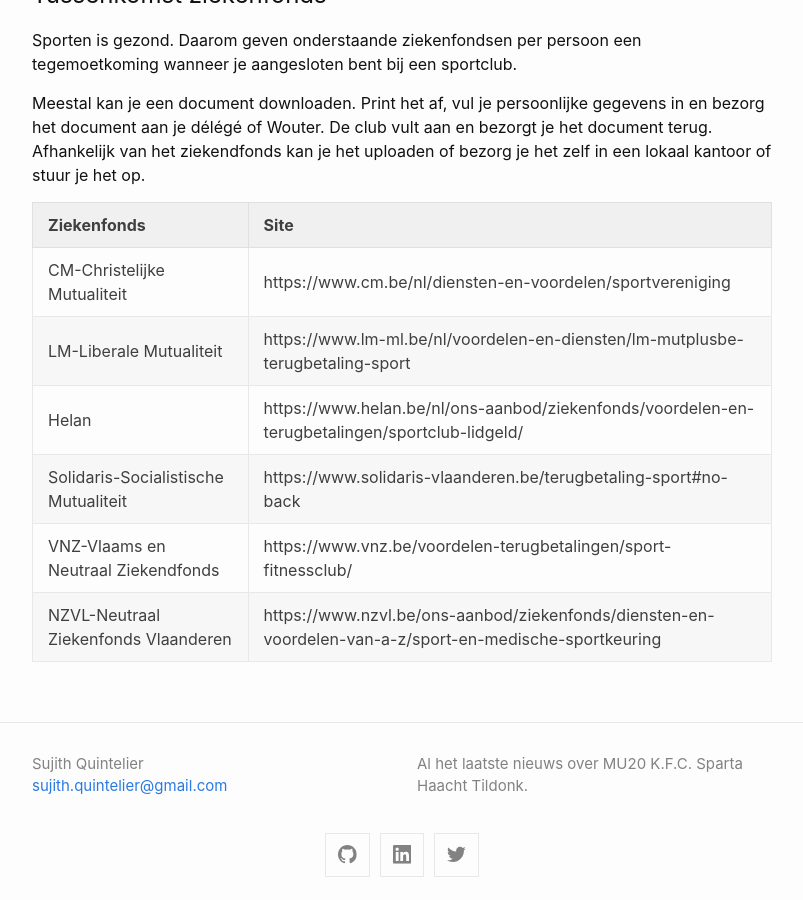
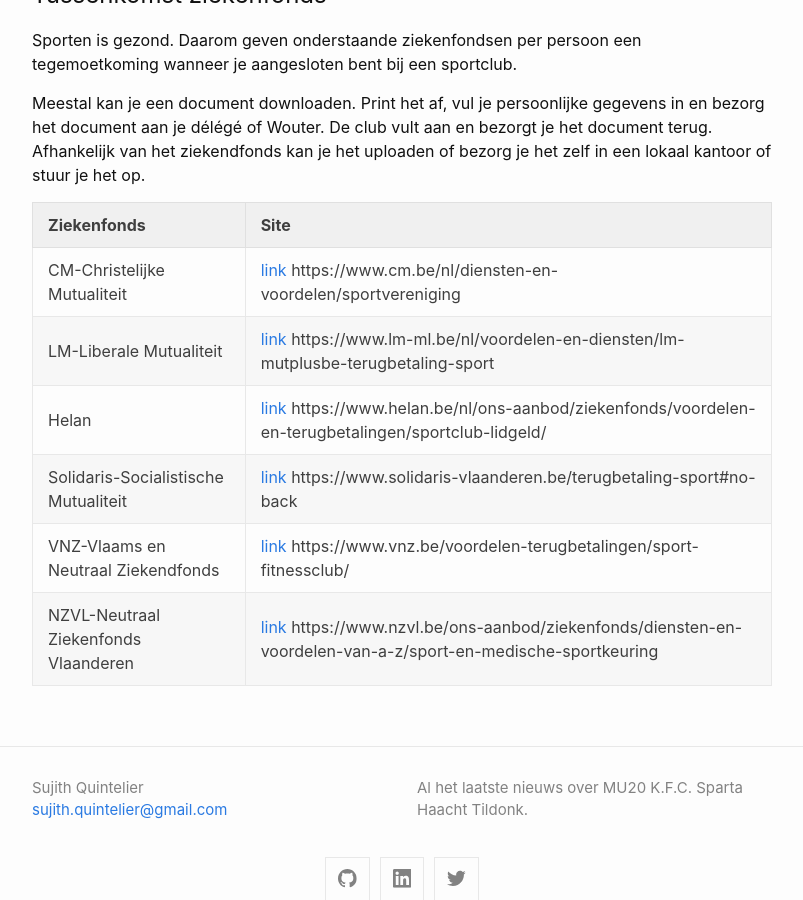
Before and after one commit to mu20-haacht/mu20-haacht.github.io, a Jekyll site: the page built from index.md, in a window 1280 px wide and 900 px high, scrolled down 2980 px. Shown: the whole window, without its empty margins (238-1041 px from the left). Built offline with Jekyll 4.4.1, drawn with Linux system fonts in a browser that asks for light colours.

Commit message:
Update ziekenfonds links for sport club membership

```diff
--- a/index.md
+++ b/index.md
@@ -118,9 +118,9 @@ Afhankelijk van het ziekendfonds kan je het uploaden of bezorg je het zelf in ee
 
 Ziekenfonds | Site
 ---|---
-CM-Christelijke Mutualiteit | https://www.cm.be/nl/diensten-en-voordelen/sportvereniging
-LM-Liberale Mutualiteit| https://www.lm-ml.be/nl/voordelen-en-diensten/lm-mutplusbe-terugbetaling-sport
-Helan| https://www.helan.be/nl/ons-aanbod/ziekenfonds/voordelen-en-terugbetalingen/sportclub-lidgeld/
-Solidaris-Socialistische Mutualiteit| https://www.solidaris-vlaanderen.be/terugbetaling-sport#no-back
-VNZ-Vlaams en Neutraal Ziekendfonds| https://www.vnz.be/voordelen-terugbetalingen/sport-fitnessclub/
-NZVL-Neutraal Ziekenfonds Vlaanderen|https://www.nzvl.be/ons-aanbod/ziekenfonds/diensten-en-voordelen-van-a-z/sport-en-medische-sportkeuring
+CM-Christelijke Mutualiteit | [link](https://www.cm.be/nl/diensten-en-voordelen/sportvereniging) https://www.cm.be/nl/diensten-en-voordelen/sportvereniging
+LM-Liberale Mutualiteit| [link](https://www.lm-ml.be/nl/voordelen-en-diensten/lm-mutplusbe-terugbetaling-sport) https://www.lm-ml.be/nl/voordelen-en-diensten/lm-mutplusbe-terugbetaling-sport
+Helan| [link](https://www.helan.be/nl/ons-aanbod/ziekenfonds/voordelen-en-terugbetalingen/sportclub-lidgeld/) https://www.helan.be/nl/ons-aanbod/ziekenfonds/voordelen-en-terugbetalingen/sportclub-lidgeld/
+Solidaris-Socialistische Mutualiteit| [link](https://www.solidaris-vlaanderen.be/terugbetaling-sport#no-back) https://www.solidaris-vlaanderen.be/terugbetaling-sport#no-back
+VNZ-Vlaams en Neutraal Ziekendfonds| [link](https://www.vnz.be/voordelen-terugbetalingen/sport-fitnessclub/) https://www.vnz.be/voordelen-terugbetalingen/sport-fitnessclub/
+NZVL-Neutraal Ziekenfonds Vlaanderen| [link](https://www.nzvl.be/ons-aanbod/ziekenfonds/diensten-en-voordelen-van-a-z/sport-en-medische-sportkeuring) https://www.nzvl.be/ons-aanbod/ziekenfonds/diensten-en-voordelen-van-a-z/sport-en-medische-sportkeuring
```
